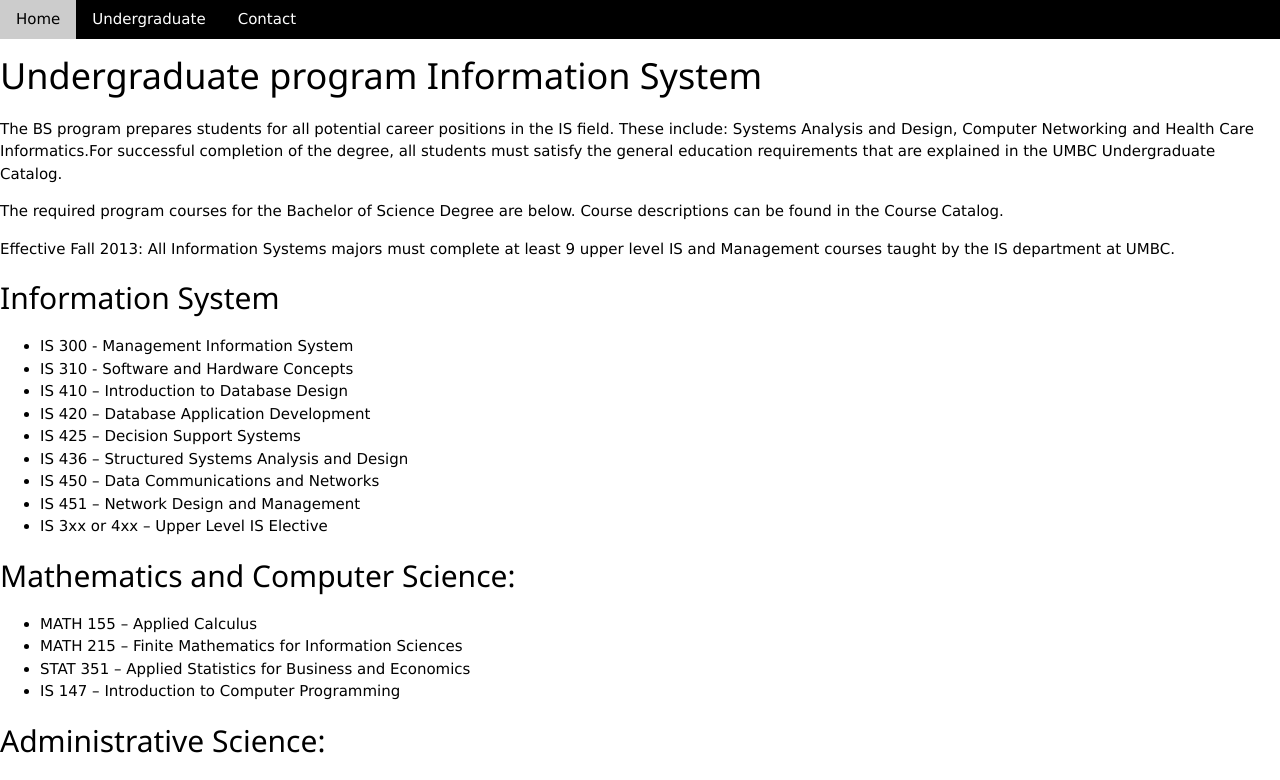
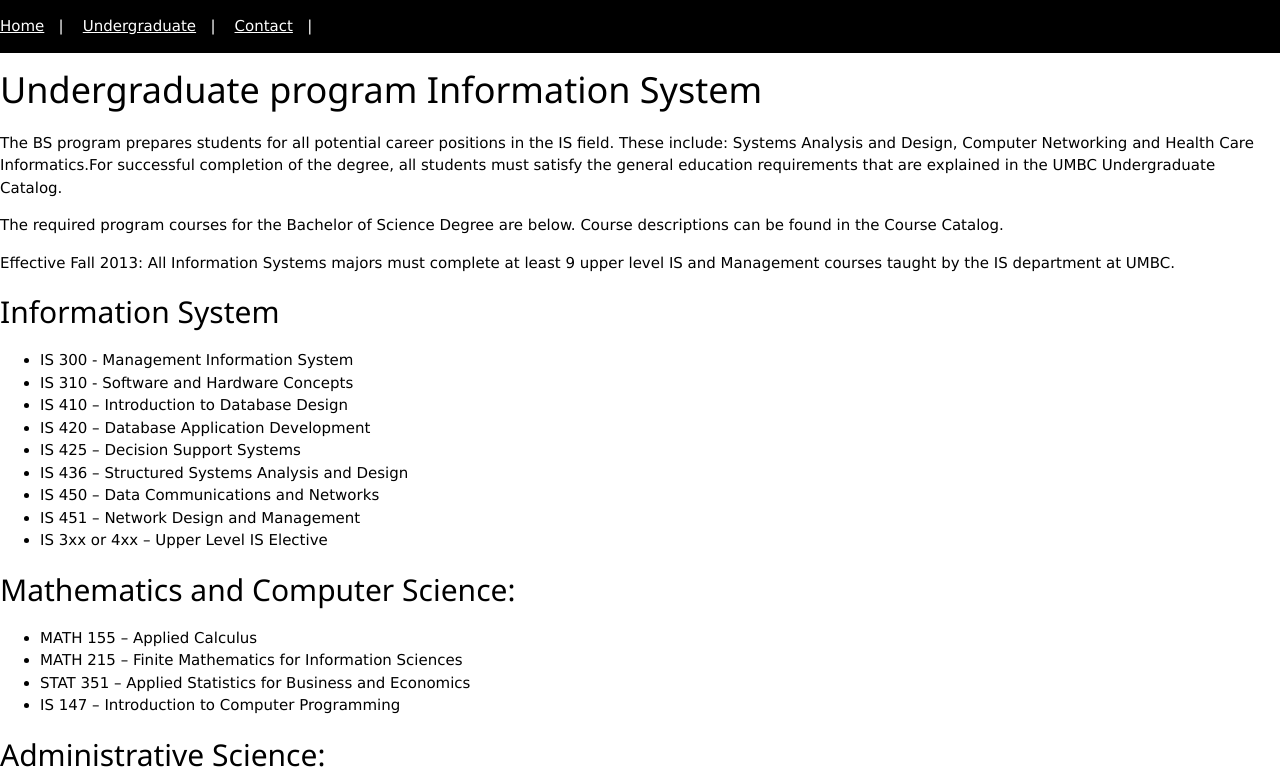
Before and after one commit to upenus87/umbc, a plain HTML site: page Undergraduate.html in a window 1280 px wide. Shown: the top 780 px of the page. Drawn offline with nearby package versions, Linux system fonts and the light colour scheme.

Commit message:
Update Undergraduate.html

```diff
--- a/Undergraduate.html
+++ b/Undergraduate.html
@@ -7,9 +7,12 @@
 <!-- Navigation -->
 <nav class="w3-bar w3-black">
 
-  <a href="#home" class="w3-button w3-bar-item">Home</a>
-  <a href="#Undergradute" class="w3-button w3-bar-item">Undergraduate</a>
-  <a href="#contact" class="w3-button w3-bar-item">Contact</a>
+ <p>
+
+<a href="Home.html" title="Home">Home</a>&nbsp;&nbsp;&nbsp;|&nbsp;&nbsp;&nbsp;
+                    <a href="Undergraduate.html" title="Undergraduate">Undergraduate</a>&nbsp;&nbsp;&nbsp;|&nbsp;&nbsp;&nbsp;
+                    <a href ="Contact.html" title ="Contact">Contact</a>&nbsp;&nbsp;&nbsp;|&nbsp;&nbsp;&nbsp;
+                </p>
 
 </nav>
 
```
